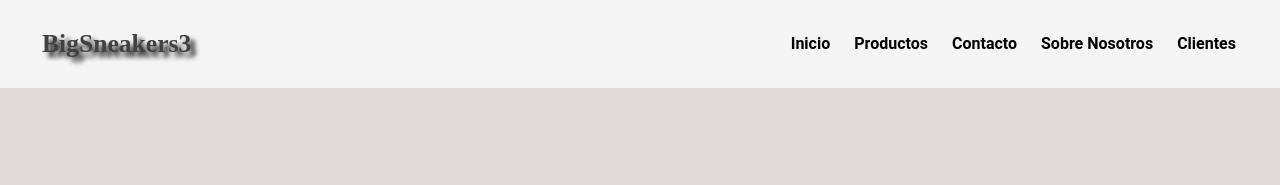
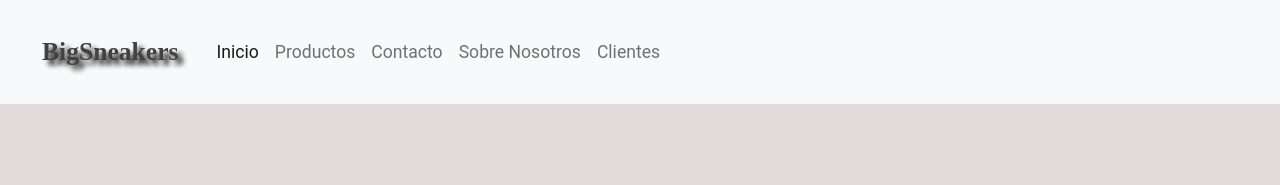
Before and after one commit to JoaquinAhumada10/bigsneakers, a plain HTML site: page pages/productos.html in a window 1280 px wide. Shown: the top 185 px of the page. Drawn offline with nearby package versions, Linux system fonts and the light colour scheme.

Commit message:
modificaciones 3ra pre

```diff
--- a/pages/productos.html
+++ b/pages/productos.html
@@ -11,16 +11,34 @@
 
 <body>
     <header>
-        <div class="container">
-            <p class="logo">BigSneakers3</p>
-                <nav>
-                    <a href="../index.html">Inicio</a>
-                    <a href="../pages/productos.html">Productos</a>
-                    <a href="../pages/contacto.html">Contacto</a>
-                    <a href="../pages/sobre_nosotros.html">Sobre Nosotros</a>
-                    <a href="../pages/clientes.html">Clientes</a>
-                </nav>
-        </div>
+        <nav class="navbar navbar-expand-lg bg-light">
+            <div class="container-fluid">
+              <a class="navbar-brand" href="../index.html">BigSneakers</a>
+              <button class="navbar-toggler" type="button" data-bs-toggle="collapse" data-bs-target="#navbarNav" aria-controls="navbarNav" aria-expanded="false" aria-label="Toggle navigation">
+                <span class="navbar-toggler-icon"></span>
+              </button>
+
+              <div class="collapse navbar-collapse" id="navbarNav">
+                <ul class="navbar-nav">
+                  <li class="nav-item">
+                    <a class="nav-link active" aria-current="page" href="../index.html">Inicio</a>
+                  </li>
+                  <li class="nav-item">
+                    <a class="nav-link" href="../pages/productos.html">Productos</a>
+                  </li>
+                  <li class="nav-item">
+                    <a class="nav-link" href="../pages/contacto.html">Contacto</a>
+                  </li>
+                  <li class="nav-item">
+                    <a class="nav-link" href="../pages/sobre_nosotros.html">Sobre Nosotros</a>
+                  </li>
+                  <li class="nav-item">
+                    <a class="nav-link" href="../pages/clientes.html">Clientes</a>
+                  </li>
+                </ul>
+              </div>
+            </div>
+          </nav>
     </header>
 
         <section id="productoss">
--- a/scss/style.scss
+++ b/scss/style.scss
@@ -37,7 +37,7 @@ button:hover{
     header{
         background-color: whitesmoke
          ;
-         .logo{
+         .navbar-brand{
             margin: 0;
             padding: 25px 30px;
             font-weight: bold;
@@ -45,11 +45,6 @@ button:hover{
             font-size: 1.60em;
             font-family: 'Lucida Bright';
            text-shadow: 5px 5px 5px black;
-        }
-        .container{
-            display: flex;
-            flex-direction: column;
-            align-items: center;
         }
         nav{
             display: flex;
@@ -383,7 +378,7 @@ footer{
 
     header{
         width: 100%;
-        .container{
+        .container-fluid{
         flex-direction: row;
         justify-content: space-between;
         }
```
Also changed, not shown: index.html (+36 -10 lines), pages/clientes.html (+28 -10 lines), pages/contacto.html (+28 -9 lines), pages/sobre_nosotros.html (+28 -9 lines), scss/style.css, 1 other file.
